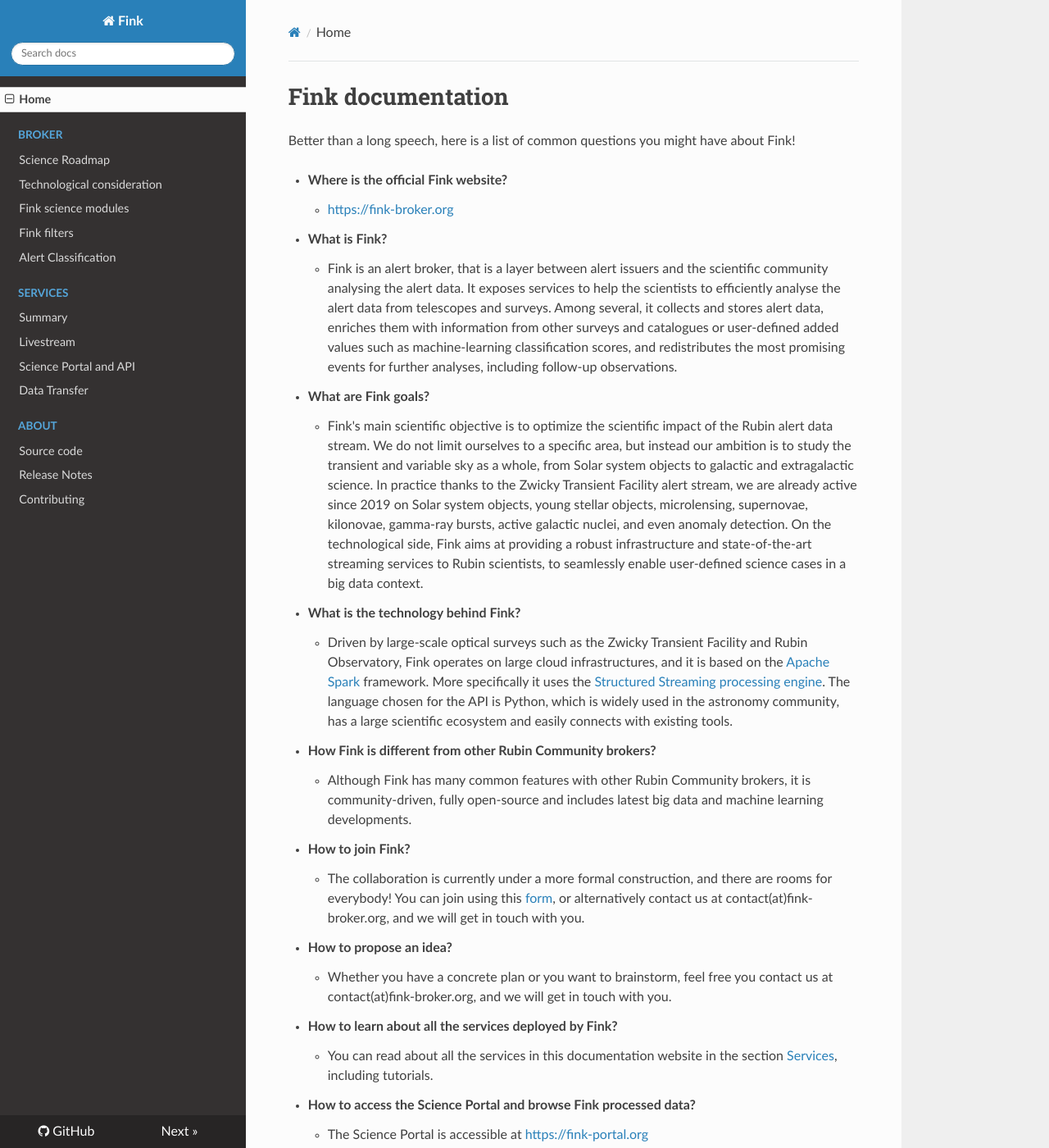
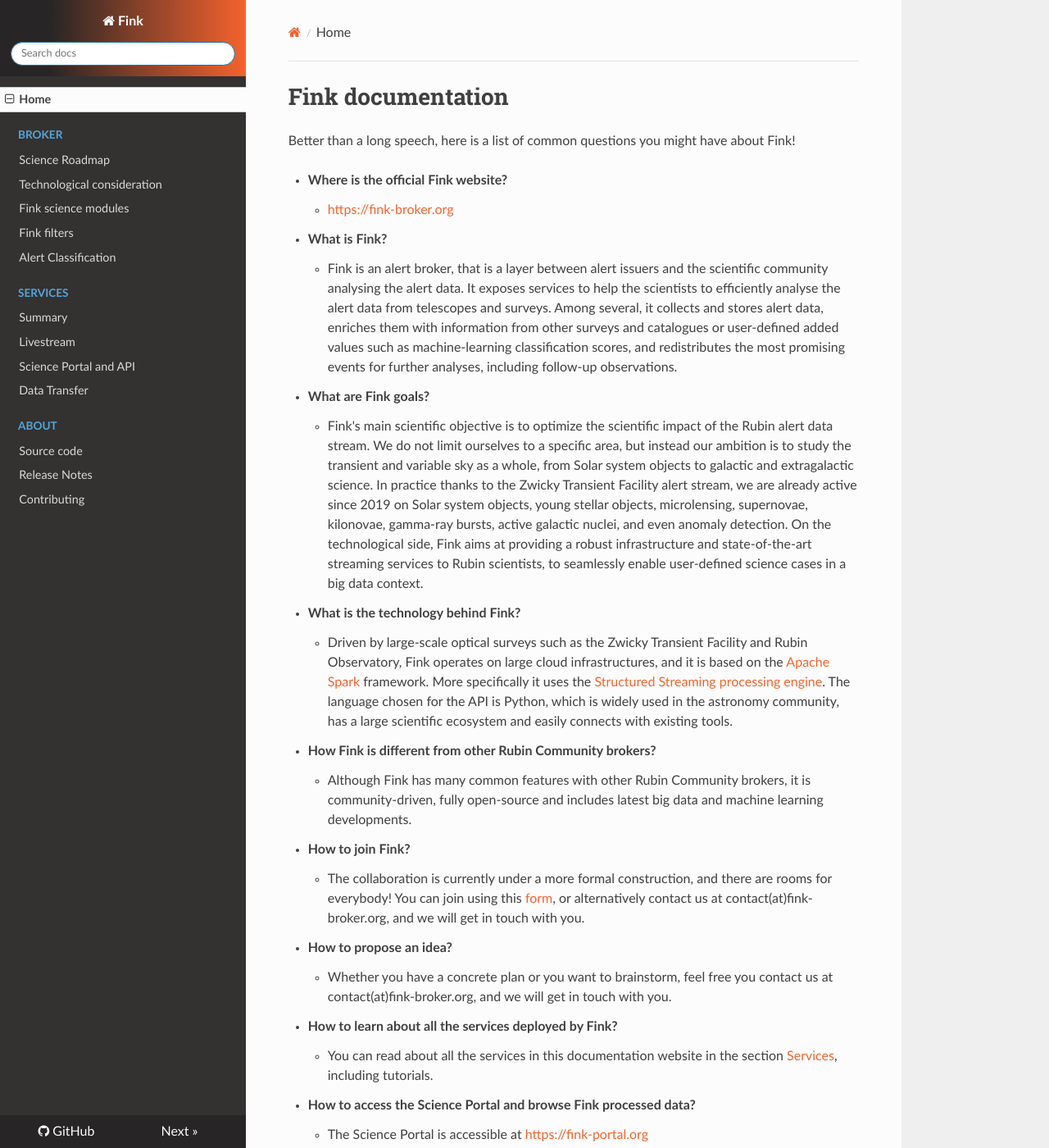
Before and after one commit to astrolabsoftware/fink, an MkDocs documentation site: the page built from docs/index.md, in a window 1280 px wide and 1400 px high. Shown: the whole window at 82% size. Built offline with MkDocs 1.6.1, drawn with Linux system fonts in a browser that asks for light colours; nearby versions of some CDN libraries; some of the changed text lies outside the part shown.

Commit message:
Style customisation

```diff
--- /dev/null
+++ b/docs/extra.css
@@ -0,0 +1,11 @@
+/*.wy-side-nav-search, .wy-nav-top {
+    background: linear-gradient(90deg, rgba(21,40,79,1) 20%, rgba(245,98,46,1) 100%);
+}*/
+
+.wy-side-nav-search, .wy-nav-top {
+    background: linear-gradient(90deg, #272525 20%, rgba(245,98,46,1) 100%);
+}
+
+a {
+    color: rgba(245,98,46,1)
+}
--- a/mkdocs.yml
+++ b/mkdocs.yml
@@ -21,7 +21,8 @@ nav:
       - Contributing: contributing.md
 
 theme: readthedocs
+extra_css: [extra.css]
 markdown_extensions:
   - admonition
 
-copyright: Copyright &copy; 2018-22 <a href="https://astrolabsoftware.github.io/">AstroLab Software</a>.
+copyright: Copyright &copy; 2018-24 <a href="https://astrolabsoftware.github.io/">AstroLab Software</a>.
```
